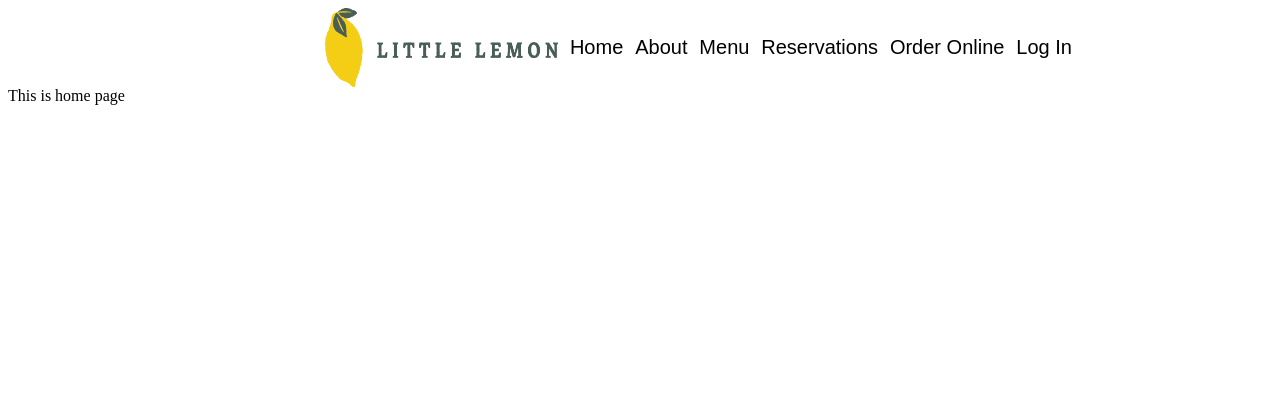
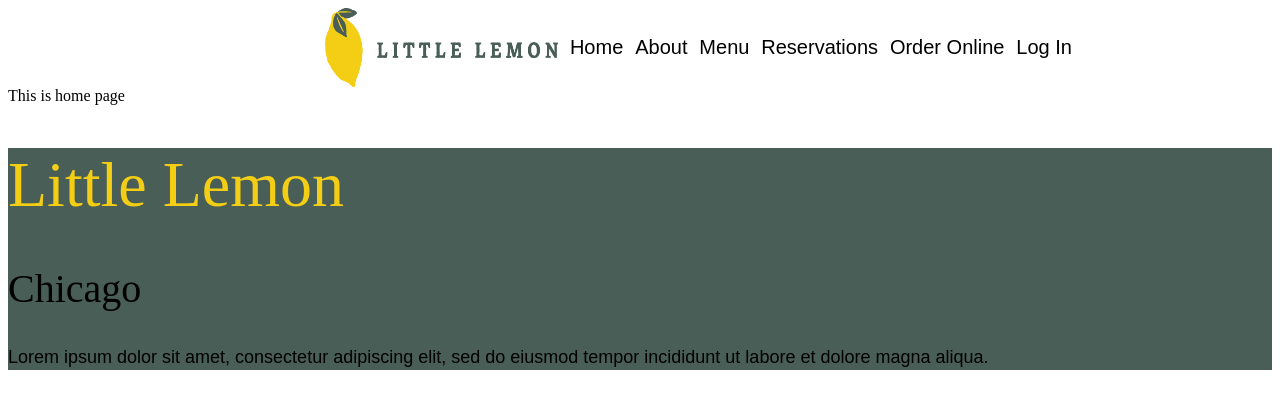
Before and after one commit to Gitstar-OC/Little-Lemon-Coursera, a React (Create React App) app in the folder littlelemon/: page / in a window 1280 px wide. Shown: the top 408 px of the page. Built offline with nearby package versions, Linux system fonts and the light colour scheme.

Commit message:
Working on hero section (CTA):

```diff
--- a/littlelemon/src/components/Hero/Hero.css
+++ b/littlelemon/src/components/Hero/Hero.css
@@ -0,0 +1,30 @@
+main {
+    background: #495E57;
+}
+
+h1 {
+    color: #F4CE14;
+    font-family: "Markazi Text";
+    font-size: 64px;
+    font-style: normal;
+    font-weight: 500;
+    line-height: normal;
+}
+
+h2 {
+    color: #000;
+    font-family: "Markazi Text";
+    font-size: 40px;
+    font-style: normal;
+    font-weight: 400;
+    line-height: normal;
+}
+
+p {
+    font-family: sans-serif;
+    color: #000;
+    font-size: 18px;
+    font-style: normal;
+    font-weight: 400;
+    line-height: 140.625%; /* 25.313px */
+}
--- a/littlelemon/src/components/Hero/Hero.jsx
+++ b/littlelemon/src/components/Hero/Hero.jsx
@@ -3,9 +3,11 @@ import "./Hero.css"
 
 const Hero = () => {
   return (
-    <>
-
-    </>
+    <main>
+      <h1> Little Lemon </h1>
+      <h2> Chicago </h2>
+      <p>Lorem ipsum dolor sit amet, consectetur adipiscing elit, sed do eiusmod tempor incididunt ut labore et dolore magna aliqua.</p>
+    </main>
   )
 }
 
--- a/littlelemon/src/components/Navbar/Navbar.css
+++ b/littlelemon/src/components/Navbar/Navbar.css
@@ -12,7 +12,6 @@
 }
 
 
-
 nav {
     display: flex;
     justify-content: space-between;
@@ -24,7 +23,3 @@ img {
     width: 233px;
     height: 79px;
 }
-
-routes {
-    display: inline;
-}
```
